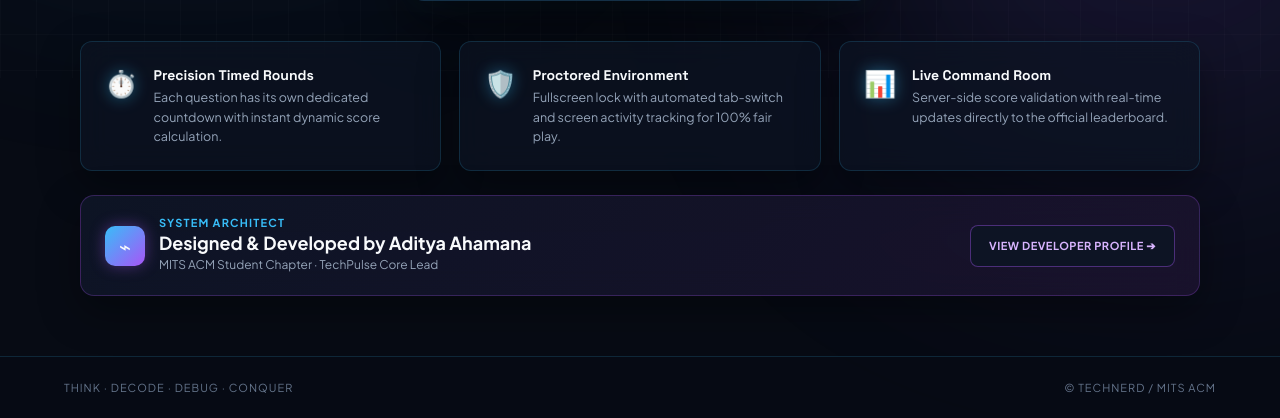
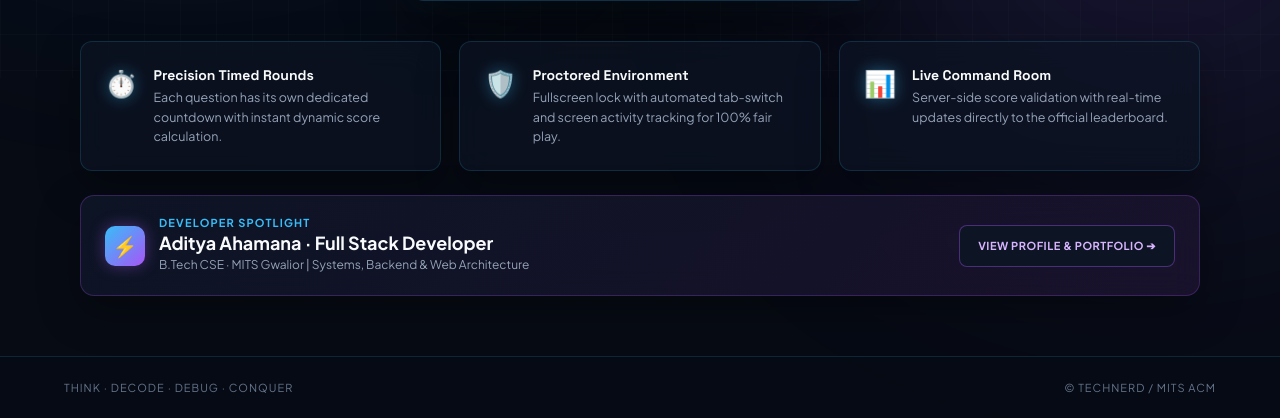
Before and after one commit to adityaahamana18/TechNerdAcm, a Flask app: page / in a window 1280 px wide. Shown: the part 722-1140 px from the top of the page. Run offline with Flask 3, Linux system fonts and the light colour scheme; some libraries are stand-ins or nearby versions.

Commit message:
Update Developer Spotlight using personal portfolio reference without ACM mentions

```diff
--- a/templates/base.html
+++ b/templates/base.html
@@ -95,41 +95,63 @@
 </main>
 
 <!-- Animated Developer Spotlight Modal -->
-<div id="devModal" class="security-modal-overlay" style="display:none; z-index:99999;">
-  <div class="security-modal panel dev-modal-card">
+<div id="devModal" class="security-modal-overlay" style="display:none; z-index:99999;" onclick="if(event.target===this)closeDevModal()">
+  <div class="security-modal panel dev-modal-card" style="max-width:540px; position:relative; overflow:hidden;">
     <div class="dev-modal-header">
       <div class="dev-avatar-glow">
-        <span class="cyber-glyph" style="font-size:28px;">⌁</span>
+        <span class="cyber-glyph" style="font-size:26px;">⚡</span>
       </div>
       <div>
-        <div class="section-kicker" style="color:var(--cyan); margin:0;">LEAD ARCHITECT & DEVELOPER</div>
-        <h2 style="font-size:24px; color:var(--text-bright); margin-top:2px;">Aditya Ahamana</h2>
+        <div class="section-kicker" style="color:var(--cyan); margin:0; letter-spacing:1.5px; font-size:10px;">FULL STACK DEVELOPER</div>
+        <h2 style="font-size:24px; color:var(--text-bright); margin-top:2px; font-weight:800; letter-spacing:-0.5px;">Aditya Ahamana</h2>
       </div>
       <button type="button" class="icon-btn close-modal-btn" onclick="closeDevModal()" style="margin-left:auto;">×</button>
     </div>
 
-    <div class="dev-role-badge">
-      <span>MITS ACM Student Chapter · TechPulse Core Lead</span>
+    <div class="dev-role-badge" style="background:rgba(56,189,248,0.12); border-color:rgba(56,189,248,0.3); color:#7dd3fc;">
+      <span>B.Tech CSE · MITS Gwalior</span>
     </div>
 
-    <p class="muted" style="font-size:13px; line-height:1.6; margin:16px 0;">
-      Engineered and built the <strong>TECHNERD 2026</strong> real-time multi-stage progressive quiz arena, proctored anti-cheat engine, server-verified scoring, and Supabase cloud architecture.
+    <p class="muted" style="font-size:13px; line-height:1.65; margin:16px 0 12px; color:#cbd5e1;">
+      Passionate Full Stack Developer engineering robust systems from backend to browser. Specializing in low-level systems programming, high-concurrency architectures, and responsive interactive web applications.
     </p>
 
-    <div class="dev-tech-stack">
-      <span class="tech-pill">Python / Flask</span>
-      <span class="tech-pill">Supabase PostgreSQL</span>
-      <span class="tech-pill">Real-Time WebSockets & REST</span>
-      <span class="tech-pill">Cyberpunk UI / Canvas</span>
-      <span class="tech-pill">Proctor Anti-Cheat Engine</span>
+    <!-- Developer Stats Grid from Portfolio -->
+    <div style="display:grid; grid-template-columns:repeat(3, 1fr); gap:10px; margin:14px 0;">
+      <div style="background:rgba(255,255,255,0.03); border:1px solid rgba(255,255,255,0.08); border-radius:10px; padding:10px; text-align:center;">
+        <div style="font-size:18px; font-weight:800; color:var(--cyan); font-family:'JetBrains Mono', monospace;">3+</div>
+        <div style="font-size:10px; color:#94a3b8; text-transform:uppercase; letter-spacing:0.8px; margin-top:2px;">Years Learning</div>
+      </div>
+      <div style="background:rgba(255,255,255,0.03); border:1px solid rgba(255,255,255,0.08); border-radius:10px; padding:10px; text-align:center;">
+        <div style="font-size:18px; font-weight:800; color:#c084fc; font-family:'JetBrains Mono', monospace;">6+</div>
+        <div style="font-size:10px; color:#94a3b8; text-transform:uppercase; letter-spacing:0.8px; margin-top:2px;">Core Tech</div>
+      </div>
+      <div style="background:rgba(255,255,255,0.03); border:1px solid rgba(255,255,255,0.08); border-radius:10px; padding:10px; text-align:center;">
+        <div style="font-size:18px; font-weight:800; color:#34d399; font-family:'JetBrains Mono', monospace;">4+</div>
+        <div style="font-size:10px; color:#94a3b8; text-transform:uppercase; letter-spacing:0.8px; margin-top:2px;">Live Projects</div>
+      </div>
     </div>
 
-    <div class="dev-actions" style="display:flex; gap:12px; margin-top:22px; flex-wrap:wrap;">
-      <a href="https://github.com/adityaahamana18" target="_blank" class="btn primary" style="flex:1; justify-content:center; padding:12px; font-size:11px;">
-        GITHUB PROFILE ↗
+    <div style="font-size:11px; font-weight:700; color:#94a3b8; text-transform:uppercase; letter-spacing:1px; margin-top:14px;">Core Toolkit</div>
+    <div class="dev-tech-stack" style="margin-top:8px;">
+      <span class="tech-pill">Java</span>
+      <span class="tech-pill">C++</span>
+      <span class="tech-pill">Python</span>
+      <span class="tech-pill">JavaScript</span>
+      <span class="tech-pill">HTML5 & CSS3</span>
+      <span class="tech-pill">Flask & PostgreSQL</span>
+      <span class="tech-pill">Technical Content</span>
+    </div>
+
+    <div class="dev-actions" style="display:flex; gap:10px; margin-top:22px; flex-wrap:wrap;">
+      <a href="https://adityaahamana18.github.io/portfolio/" target="_blank" class="btn primary" style="flex:1; min-width:140px; justify-content:center; padding:11px; font-size:11px; font-weight:700;">
+        PORTFOLIO ↗
       </a>
-      <a href="mailto:adityaahamana18@gmail.com" class="btn ghost" style="flex:1; justify-content:center; padding:12px; font-size:11px;">
-        CONTACT DEVELOPER ✉
+      <a href="https://github.com/adityaahamana18" target="_blank" class="btn ghost" style="flex:1; min-width:120px; justify-content:center; padding:11px; font-size:11px; font-weight:700; border-color:rgba(56,189,248,0.4); color:var(--cyan);">
+        GITHUB ↗
+      </a>
+      <a href="https://linkedin.com/in/adityaahamana" target="_blank" class="btn ghost" style="flex:1; min-width:120px; justify-content:center; padding:11px; font-size:11px; font-weight:700; border-color:rgba(192,132,252,0.4); color:#d8b4fe;">
+        LINKEDIN ↗
       </a>
     </div>
   </div>
--- a/templates/index.html
+++ b/templates/index.html
@@ -116,15 +116,15 @@
   <!-- Developer Profile Banner Section -->
   <section class="dev-banner-section panel" onclick="openDevModal()">
     <div class="dev-banner-left">
-      <div class="dev-avatar-glow-sm">⌁</div>
+      <div class="dev-avatar-glow-sm">⚡</div>
       <div>
-        <div class="section-kicker" style="color:var(--cyan); margin:0;">SYSTEM ARCHITECT</div>
-        <h3 style="font-size:18px; color:var(--text-bright); margin:2px 0;">Designed & Developed by Aditya Ahamana</h3>
-        <p class="muted" style="font-size:12px; margin:0;">MITS ACM Student Chapter · TechPulse Core Lead</p>
+        <div class="section-kicker" style="color:var(--cyan); margin:0;">DEVELOPER SPOTLIGHT</div>
+        <h3 style="font-size:18px; color:var(--text-bright); margin:2px 0;">Aditya Ahamana · Full Stack Developer</h3>
+        <p class="muted" style="font-size:12px; margin:0;">B.Tech CSE · MITS Gwalior | Systems, Backend & Web Architecture</p>
       </div>
     </div>
     <div class="dev-banner-right">
-      <span class="btn ghost dev-pill-action">VIEW DEVELOPER PROFILE ➔</span>
+      <span class="btn ghost dev-pill-action">VIEW PROFILE & PORTFOLIO ➔</span>
     </div>
   </section>
 </div>
```
